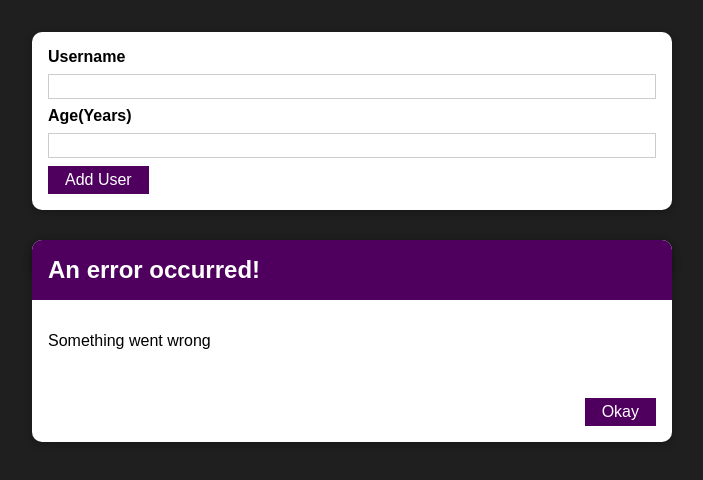
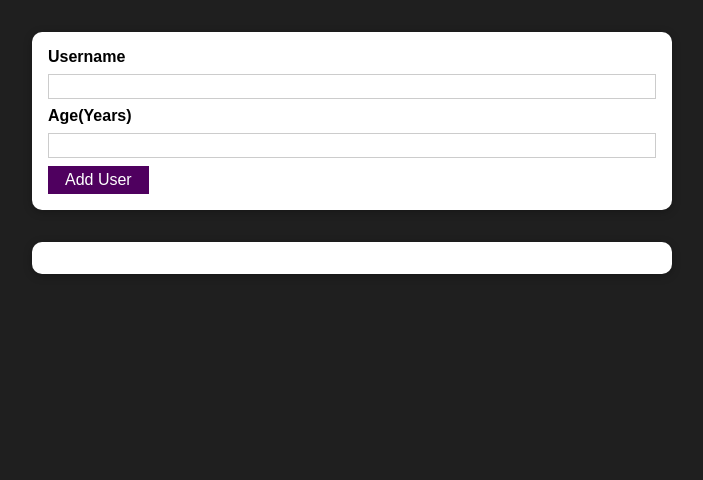
Before and after one commit to omondi8399/User_Tracker_app, a React (Create React App) app: page / in a window 1280 px wide. Shown: the top 480 px of the page, without its empty margins (288-991 px from the left). Built offline with nearby package versions, Linux system fonts and the light colour scheme.

Commit message:
updated code

```diff
--- a/src/Components/UI/ErrorModal.js
+++ b/src/Components/UI/ErrorModal.js
@@ -5,7 +5,9 @@
 
 const ErrorModal = props => {
     return (
-        <Card className={classes.modal}>
+        <div>
+            <div className={classes.backdrop} onClick={props.onConfirm} />
+            <Card className={classes.modal}>
         <header className={classes.header}>
             <h2>{props.title}</h2>
         </header>
@@ -13,9 +15,10 @@
             <p>{props.message}</p>
         </div>
         <footer className={classes.actions}>
-        <Button>Okay</Button>
+        <Button onClick={props.onConfirm}>Okay</Button>
         </footer>
         </Card>
+        </div>
     )
 }
 
--- a/src/Components/Users/AddUser.js
+++ b/src/Components/Users/AddUser.js
@@ -7,14 +7,23 @@
 const AddUser = props => {
     const [enteredUsername, setEnteredUsername] = useState('')
     const [enteredAge, setEnteredAge] = useState('')
+    const [error, setError] = useState()
 
 
     const AddUserHandler = (event) => {
         event.preventDefault()
         if (enteredUsername.trim().length === 0 || enteredAge.trim().length === 0) {
+            setError({
+                title: 'Invalid input',
+                message: 'Please enter a valid name and age (non-empty values).'
+            })
             return
         }
         if (+enteredAge < 1) {
+            setError({
+                title: 'Invalid age',
+                message: 'Please enter a valid  age (> 0).'
+            })
             return
         }
         props.onAddUser(enteredUsername, enteredAge)
@@ -30,9 +39,13 @@
         setEnteredAge(event.target.value)
         }
 
+    const errorHandler = () => {
+        setError(null)
+    }
+
     return (
     <div>
-        <ErrorModal title="An error occurred!" message="Something went wrong" />
+        {error && <ErrorModal title={error.title} message={error.message} onConfirm={errorHandler} />}
         <Card className={classes.input}>
         <form onSubmit={AddUserHandler}>
         <label htmlFor='username'> Username</label>
```
Also changed, not shown: 1 other file (tests, documents, lock files or other folders).
